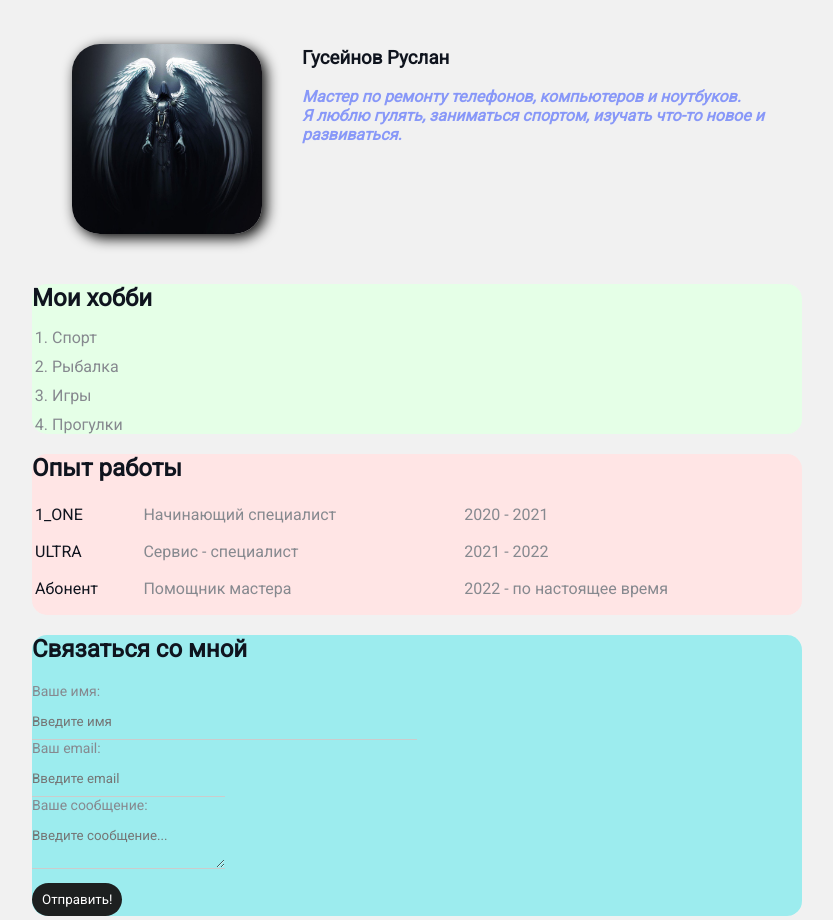
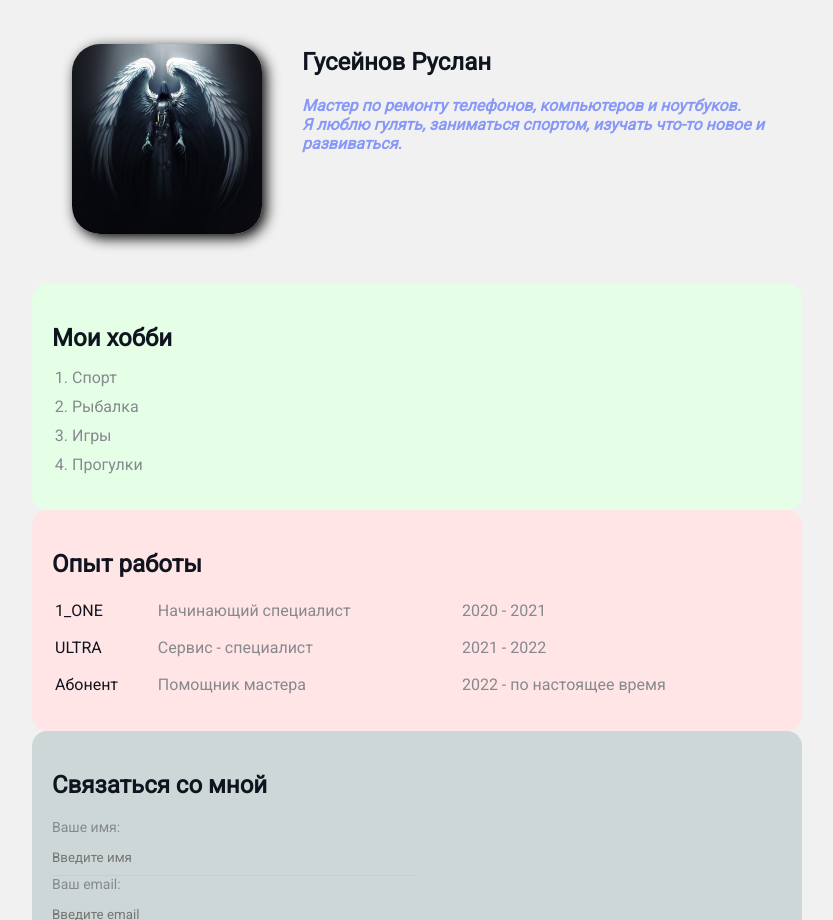
Before and after one commit to Morningstar2808/site, a plain HTML site: page index.html in a window 1280 px wide. Shown: the top 920 px of the page, without its empty margins (223-1056 px from the left). Drawn offline with Linux system fonts and the light colour scheme.

Commit message:
init_new

```diff
--- a/index.html
+++ b/index.html
@@ -13,7 +13,7 @@
 
 <body>
     <div class="container">
-        <section class="info">
+        <div class="info">
             <figure><img src="photo.jpg" alt="фото профиля" class="avatar"></figure>
             <section class="bio">
                 <h1>Гусейнов Руслан</h1>
@@ -21,7 +21,7 @@
                 <P>Я люблю гулять, заниматься спортом, изучать что-то новое и развиваться.</P>
                 </p>
             </section>
-        </section>
+        </div>
         <section class="hobby">
             <h2>Мои хобби</h2>
             <ol class="list">
@@ -72,9 +72,9 @@
                         <label for="message">Ваше сообщение:</label>
                         <textarea name="message" id="message" cols="10" rows="2"
                             placeholder="Введите сообщение..."></textarea>
+                        <input class="btn" type="submit" value="Отправить!">
                     </section>
                 </form>
-                <input class="btn" type="submit" value="Отправить!">
             </section>
         </section>
         <footer class="link">
--- a/style.css
+++ b/style.css
@@ -51,11 +51,13 @@ body {
 .hobby {
     background: #e5ffe7;
     border-radius: 15px;
+    padding: 20px;
 }
 
 .work {
     background: #ffe5e5;
     border-radius: 15px;
+    padding: 20px;
 }
 
 .btn {
@@ -100,8 +102,9 @@ body {
 
 .form-row {
     margin-bottom: 10px;
-    background: #9cecee;
+    background: #cdd7d7;
     border-radius: 15px;
+    padding: 20px;
 }
 
 .form-row .form-group {
@@ -152,6 +155,7 @@ body {
 .link {
     list-style-type: none;
     display: flex;
+    padding: 20px;
 }
 
 .link h2 {
```
